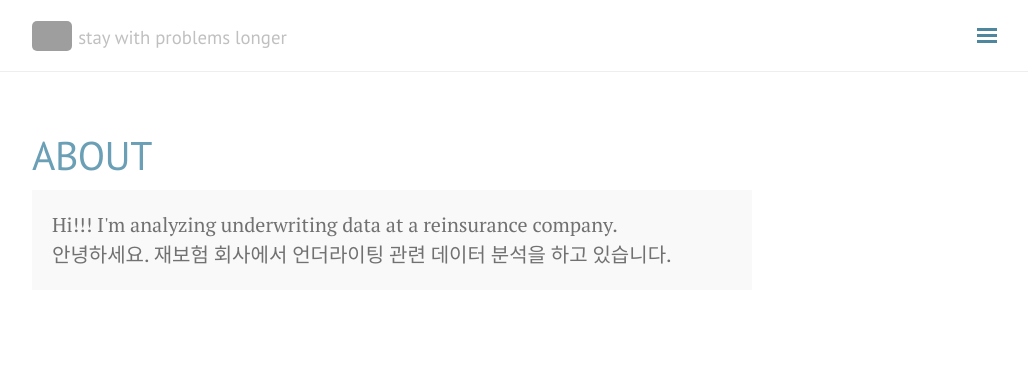
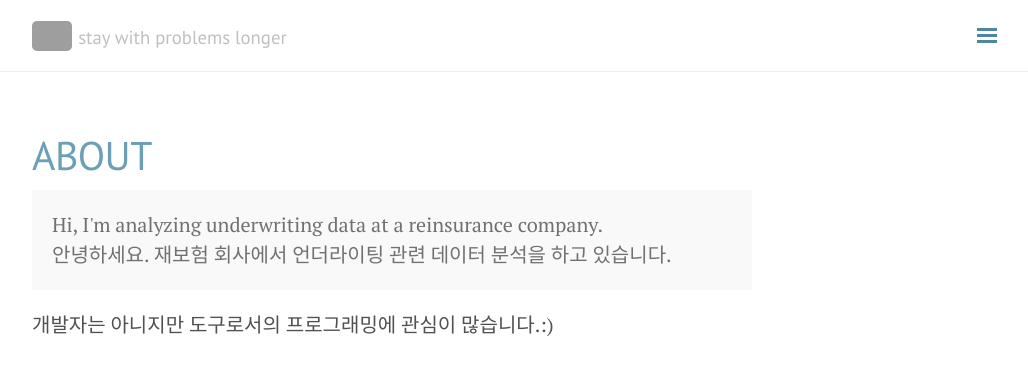
Before and after one commit to seokhoonj/seokhoonj.github.io, a Jekyll site: the page built from about.md, in a window 1280 px wide. Shown: the top 375 px of the page, without its empty margins (248-1276 px from the left). Built offline with Jekyll 4.4.1, drawn with Linux system fonts in a browser that asks for light colours; nearby versions of some CDN libraries; comment, search, counter and statistics services are not loaded; grey boxes are pictures that could not be loaded.

Commit message:
modify about.yml

```diff
--- a/about.md
+++ b/about.md
@@ -4,6 +4,8 @@ title: About
 ---
 
 <p class="message">
-  Hi!!! I'm analyzing underwriting data at a reinsurance company.<br>
+  Hi, I'm analyzing underwriting data at a reinsurance company.<br>
   안녕하세요. 재보험 회사에서 언더라이팅 관련 데이터 분석을 하고 있습니다.<br>
 </p>
+
+개발자는 아니지만 도구로서의 프로그래밍에 관심이 많습니다.:)
```
